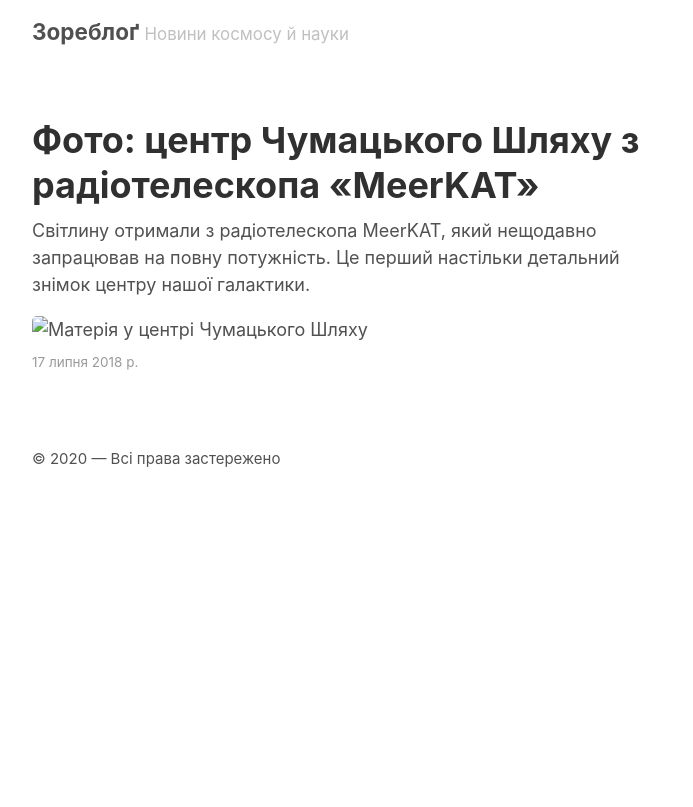
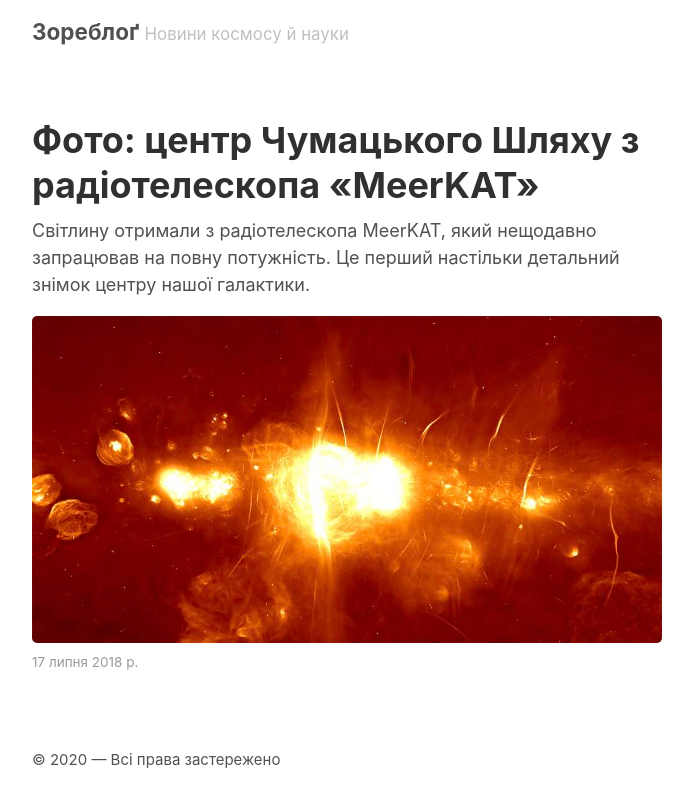
Before and after one commit to pnmrnko/pnmrnko.github.io, a Jekyll site: the page built from _posts/2018-07-17-meerkat-milky-way.md, in a window 1280 px wide. Shown: the top 807 px of the page, without its empty margins (293-986 px from the left). Built offline with Jekyll 4.4.1, drawn with Linux system fonts in a browser that asks for light colours.

Commit message:
Small change

```diff
--- a/_posts/2018-07-17-meerkat-milky-way.md
+++ b/_posts/2018-07-17-meerkat-milky-way.md
@@ -5,4 +5,4 @@ date: 2018-07-17 10:32:10 +0200
 ---
 Світлину отримали з радіотелескопа MeerKAT, який нещодавно запрацював на повну потужність. Це перший настільки детальний знімок центру нашої галактики.
 
-![Матерія у центрі Чумацького Шляху](assets/images/MeerKAT_Galactic-Centre_Low-Res.jpg)
+![Матерія у центрі Чумацького Шляху](/assets/images/MeerKAT_Galactic-Centre_Low-Res.jpg)
```
